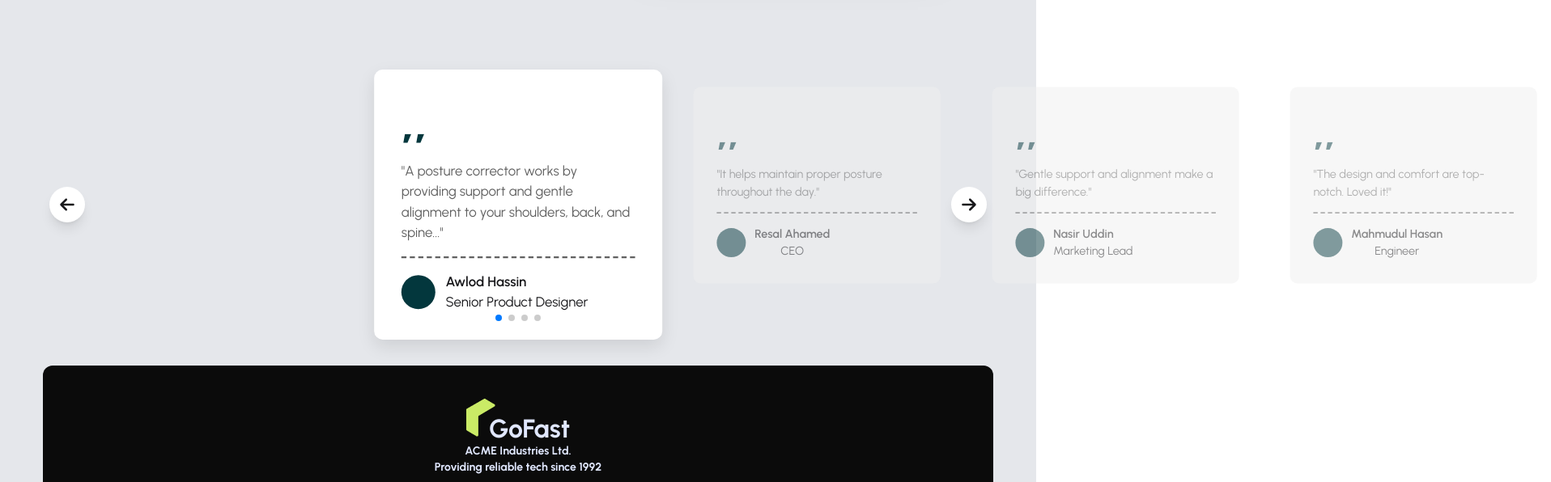
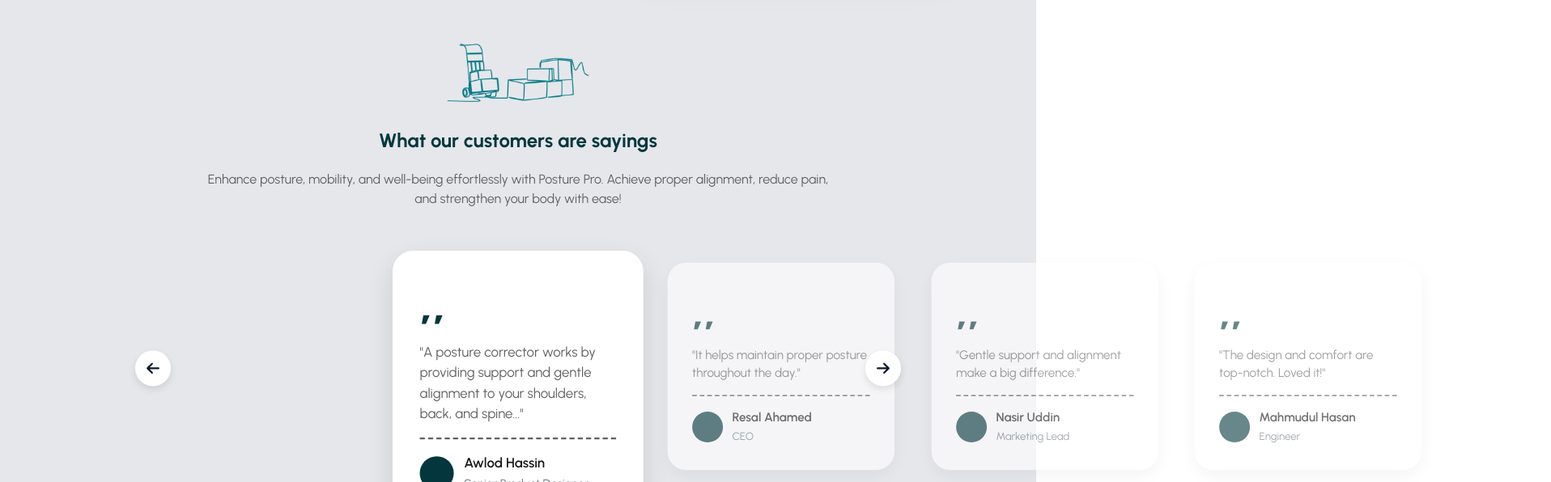
Before and after one commit to BFIbrahim/courier-website-fullstack, a React (Vite) app: page / in a window 1280 px wide. Shown: the part 3180-3776 px from the top of the page at 81% size, 1916 px wide, since content can reach past the window. Built offline with nearby package versions, Linux system fonts and the light colour scheme.

Commit message:
Home - testimonial section updated

```diff
--- a/src/pages/Home/Testimonials/Testimonial.jsx
+++ b/src/pages/Home/Testimonials/Testimonial.jsx
@@ -6,6 +6,7 @@ import "swiper/css/navigation";
 import "swiper/css/pagination";
 import { FaArrowLeft, FaArrowRight } from "react-icons/fa6";
 import "./Testimonials.css";
+import image from '../../../assets/customer-top.png'
 
 const testimonials = [
     { name: "Awlod Hassin", title: "Senior Product Designer", text: "A posture corrector works by providing support and gentle alignment to your shoulders, back, and spine..." },
@@ -19,18 +20,24 @@ const Testimonials = () => {
     const nextRef = useRef(null);
     const [navReady, setNavReady] = useState(false);
 
-    // ✅ Wait until refs are rendered
     useEffect(() => {
         setNavReady(true);
     }, []);
 
     return (
-        <div className="relative w-full flex justify-center items-center py-10">
+        <div>
+
+            <div className="md:w-8/12 mx-auto text-center">
+                <img className="w-44 mx-auto mb-8" src={image} alt="" />
+                <h2 className="text-2xl font-bold text-secondary">What our customers are sayings</h2>
+                <p className="text-accent my-5">Enhance posture, mobility, and well-being effortlessly with Posture Pro. Achieve proper alignment, reduce pain, and strengthen your body with ease!</p>
+            </div>
+
+            <div className="relative flex justify-center items-center py-10 w-full md:w-10/12 mx-auto px-4">
                 {navReady && (
                     <Swiper
                         modules={[Navigation, Pagination]}
                         spaceBetween={30}
-                    slidesPerView={3}
                         centeredSlides={true}
                         pagination={{ clickable: true }}
                         navigation={{
@@ -41,18 +48,26 @@ const Testimonials = () => {
                             swiper.params.navigation.prevEl = prevRef.current;
                             swiper.params.navigation.nextEl = nextRef.current;
                         }}
-                    className="w-11/12 pb-10"
+                        className="w-full pb-10"
+                        breakpoints={{
+                            0: { slidesPerView: 1 },       // Mobile
+                            640: { slidesPerView: 1 },     // Small screens
+                            768: { slidesPerView: 2 },     // Tablet
+                            1024: { slidesPerView: 3 },    // Desktop
+                        }}
                     >
                         {testimonials.map((item, index) => (
                             <SwiperSlide key={index}>
-                            <div className="testimonial-card rounded-3xl">
+                                <div className="testimonial-card rounded-3xl p-6 md:p-8">
                                     <p className="text-6xl text-start mb-4 font-bold text-secondary">,,</p>
-                                <p className="text-start text-accent border-b-2 border-accent border-dashed pb-4">"{item.text}"</p>
+                                    <p className="text-start text-accent border-b-2 border-accent border-dashed pb-4 text-sm md:text-base">
+                                        "{item.text}"
+                                    </p>
                                     <div className="pt-4 flex gap-3 items-center">
                                         <p className="bg-secondary p-5 rounded-full w-2 h-2"></p>
                                         <div>
                                             <h4 className="text-start font-semibold">{item.name}</h4>
-                                        <span className="text-start">{item.title}</span>
+                                            <span className="text-start text-sm text-gray-500">{item.title}</span>
                                         </div>
                                     </div>
                                 </div>
@@ -61,20 +76,23 @@ const Testimonials = () => {
                     </Swiper>
                 )}
 
-            {/* ✅ Custom Arrows */}
+                {/* Custom Arrows */}
                 <button
                     ref={prevRef}
-                className="custom-prev absolute left-2 top-1/2 -translate-y-1/2 bg-white shadow-lg p-3 rounded-full hover:bg-primary hover:text-white transition z-10"
+                    className="custom-prev absolute left-2 top-1/2 -translate-y-1/2 bg-white shadow-lg p-2 md:p-3 rounded-full hover:bg-primary hover:text-white transition z-10"
                 >
-                <FaArrowLeft size={20} />
+                    <FaArrowLeft size={18} className="md:text-[20px]" />
                 </button>
 
                 <button
                     ref={nextRef}
-                className="custom-next absolute right-2 top-1/2 -translate-y-1/2 bg-white shadow-lg p-3 rounded-full hover:bg-primary hover:text-white transition z-10"
+                    className="custom-next absolute right-2 top-1/2 -translate-y-1/2 bg-white shadow-lg p-2 md:p-3 rounded-full hover:bg-primary hover:text-white transition z-10"
                 >
-                <FaArrowRight size={20} />
+                    <FaArrowRight size={18} className="md:text-[20px]" />
                 </button>
+
+            </div>
+
         </div>
     );
 };
--- a/src/pages/Home/Testimonials/Testimonials.css
+++ b/src/pages/Home/Testimonials/Testimonials.css
@@ -1,39 +1,77 @@
-/* Testimonials.css */
-.testimonial-card {
-  background: #f0f0f0;
-  padding: 2rem;
-  border-radius: 10px;
-  text-align: center;
-  transition: transform 0.3s ease, opacity 0.3s ease;
-  opacity: 0.5;
-  transform: scale(0.9);
 
-}
-
-.swiper-slide-active .testimonial-card {
-  background: #ffffff;
-  box-shadow: 0 8px 20px rgba(0, 0, 0, 0.1);
-  opacity: 1;
-  transform: scale(1.05);
-}
-.custom-prev, .custom-next {
-  transition: all 0.3s ease;
-}
-
-.custom-prev:hover, .custom-next:hover {
-  transform: scale(1.1);
-}
-
-
-.custom-prev, .custom-next {
-  transition: all 0.3s ease;
-}
-
-.custom-prev:hover, .custom-next:hover {
-  transform: scale(1.1);
-}
-
+.testimonials-section,
 .swiper,
 .swiper-wrapper {
   overflow: visible !important;
 }
+
+body {
+  overflow-x: hidden;
+}
+
+.swiper-slide {
+  display: flex;
+  justify-content: center;
+  align-items: center;
+}
+
+.testimonial-card {
+  background: #ffffff;
+  box-shadow: 0 8px 24px rgba(0, 0, 0, 0.08);
+  padding: 2rem;
+  border-radius: 1.5rem;
+  max-width: 350px;
+  margin: auto;
+  transition: all 0.3s ease;
+  opacity: 0.6;
+  transform: scale(0.95);
+}
+
+.swiper-slide-active .testimonial-card {
+  opacity: 1;
+  transform: scale(1.05);
+  box-shadow: 0 12px 30px rgba(0, 0, 0, 0.12);
+}
+
+.custom-prev,
+.custom-next {
+  position: absolute;
+  top: 50%;
+  transform: translateY(-50%);
+  background: #ffffff;
+  color: #0f172a;
+  border: none;
+  box-shadow: 0 4px 10px rgba(0, 0, 0, 0.1);
+  padding: 0.8rem;
+  border-radius: 50%;
+  cursor: pointer;
+  transition: all 0.3s ease;
+  z-index: 20;
+}
+
+.custom-prev:hover,
+.custom-next:hover {
+  background: #03464D;
+  color: #ffffff;
+  transform: translateY(-50%) scale(1.1);
+}
+
+.custom-prev {
+  left: 1rem;
+}
+
+.custom-next {
+  right: 1rem;
+}
+
+
+.swiper-pagination-bullet {
+  background-color: #03464D;
+  opacity: 0.5;
+  transition: 0.3s;
+}
+
+.swiper-pagination-bullet-active {
+  opacity: 1;
+  transform: scale(1.3);
+}
```
Lines whose indentation alone changed are shown as unchanged.
